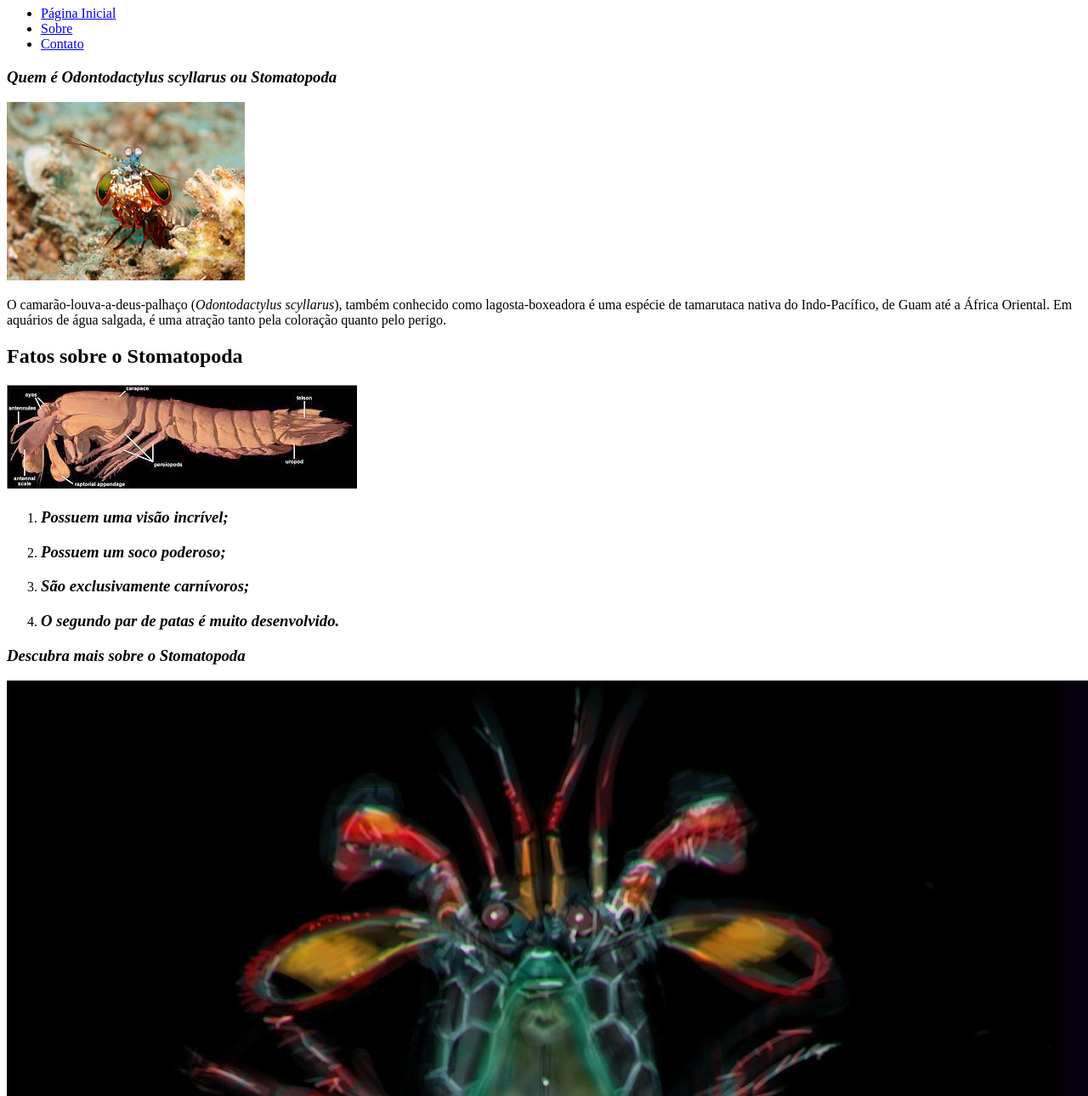
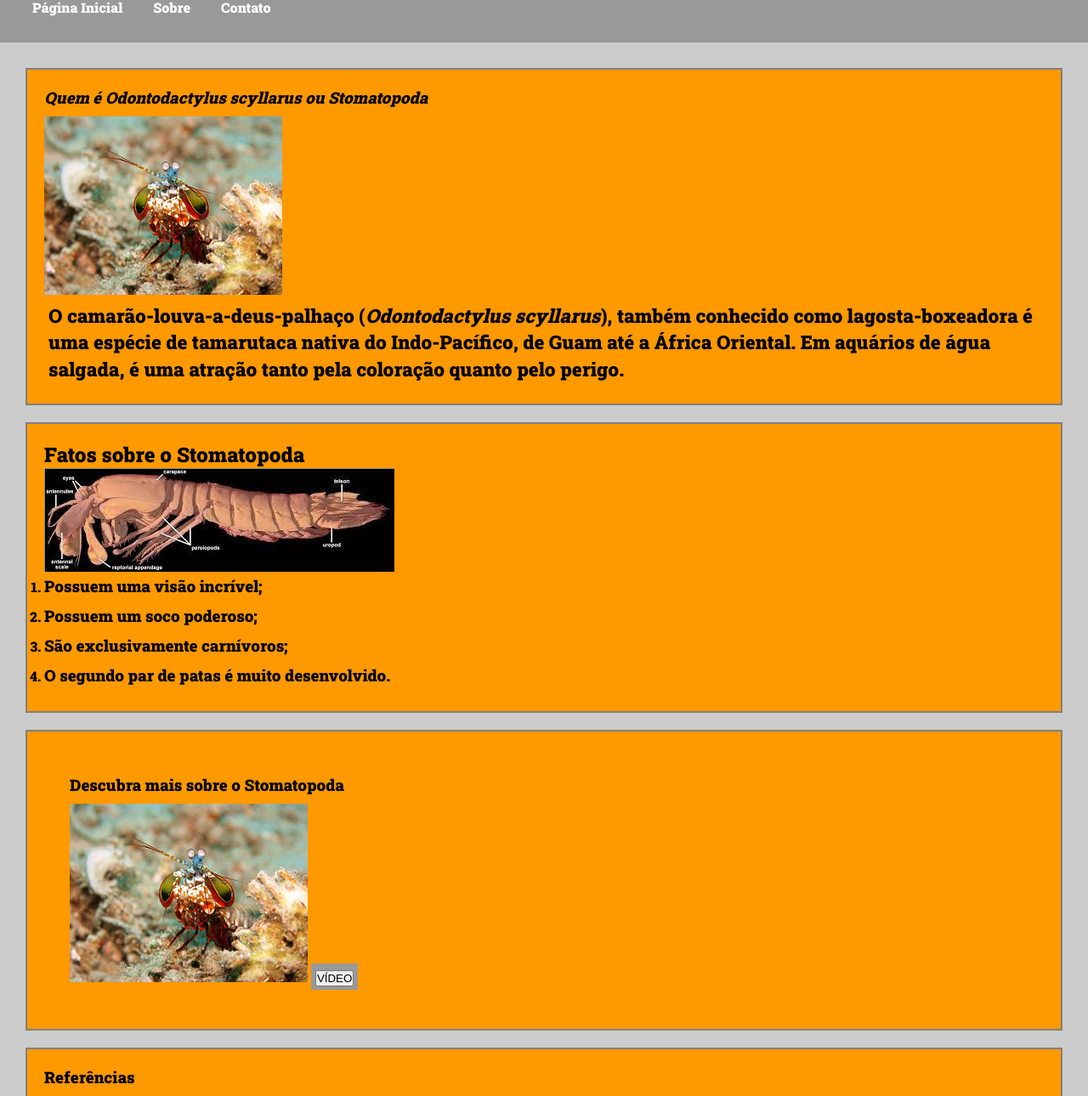
Before and after one commit to JyojiTenguam/exercise-semantic-html, a plain HTML site: page index.html in a window 1280 px wide. Shown: the part 73-1363 px from the top of the page at 85% size. Drawn offline with Linux system fonts and the light colour scheme.

Commit message:
Edição do css

```diff
--- a/index.html
+++ b/index.html
@@ -52,11 +52,11 @@
             </ol>
         </section>
 
-        <section>
+        <aside>
             <h3>Descubra mais sobre o Stomatopoda</h3>
-            <img src="imagem/oh9lo8spqfk61.jpg" alt="">
-            <a href="https://www.youtube.com/watch?v=vqiQ35_2SIQ" target="_blank"><button>VÍDEO</button></a>
-        </section>
+            <img src="imagem/1687357679532.jpeg" alt="">
+            <a href="https://www.youtube.com/watch?v=E0Li1k5hGBE" target="_blank"><button>VÍDEO</button></a>
+        </aside>
         <section>
             <h3>Referências</h3>
             <img src="imagem/images.jpeg" alt="">
--- a/style.css
+++ b/style.css
@@ -1,3 +1,106 @@
-h3{
-    font-style: italic;
+@import url('https://fonts.googleapis.com/css2?family=Roboto+Slab:wght@900&display=swap');
+
+* {
+    margin: 0;
+    padding: 0;
 }
+
+body {
+    font-family: 'Roboto Slab', serif;
+    background: #CCCCCC url("") repeat-x;
+}
+
+header {
+    background-color: black;
+    color: white;
+    text-align: left;
+    width: 100%;
+    display: inline-block;
+}
+
+#menu ul {
+    border-left: 10px solid #999;
+    background: #999;
+    width: auto;
+    height: 60px;
+    padding: 10px;
+
+}
+
+#menu ul li {
+    display: inline;
+}
+
+#menu ul li a {
+    color: white;
+    font: 18px, Helvetica, sans-serif;
+    text-decoration: none;
+    float: left;
+    padding: 18px 18px;
+}
+
+#menu ul li a:hover {
+    background: #6E6E6E;
+
+}
+
+a:link,
+a:visited {
+    color: #333;
+    background: #999;
+    padding: 5px;
+}
+
+section {
+    margin: 0 auto;
+    padding: 0 auto;
+    width: 0 auto;
+    background: #FF9900;
+    border: 2px solid #808080;
+}
+
+aside {
+    margin: 20px;
+    padding: 50px;
+    width: auto;
+    background: #FF9900;
+    border: 2px solid #808080;
+}
+
+
+section,
+p {
+
+    padding: 5px;
+}
+
+section,h3 {
+    padding-bottom: 10px;
+}
+ section, ul li{
+    margin: 40px;
+ }
+p {
+    font-size: 1.4em;
+    line-height: 1.4em;
+}
+
+section {
+    text-align: justifys;
+    padding: 20px;
+    margin: 20px;
+}
+
+article {
+    margin: 5px;
+    padding: 5px;
+}
+
+footer {
+    clear: both;
+    background: #FF9900;
+    padding: 10px;
+    border-top: 2px solid #ddd;
+    text-align: center;
+    color: #777;
+}
```
